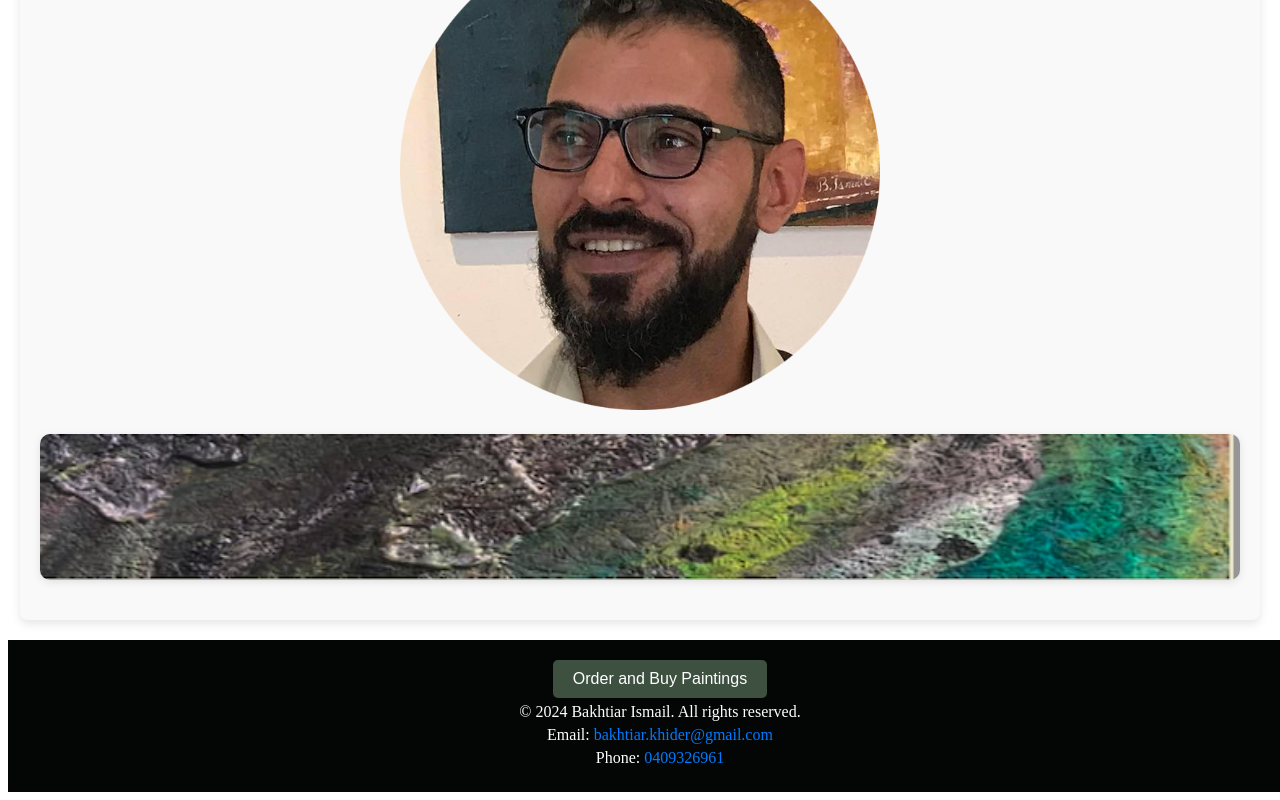
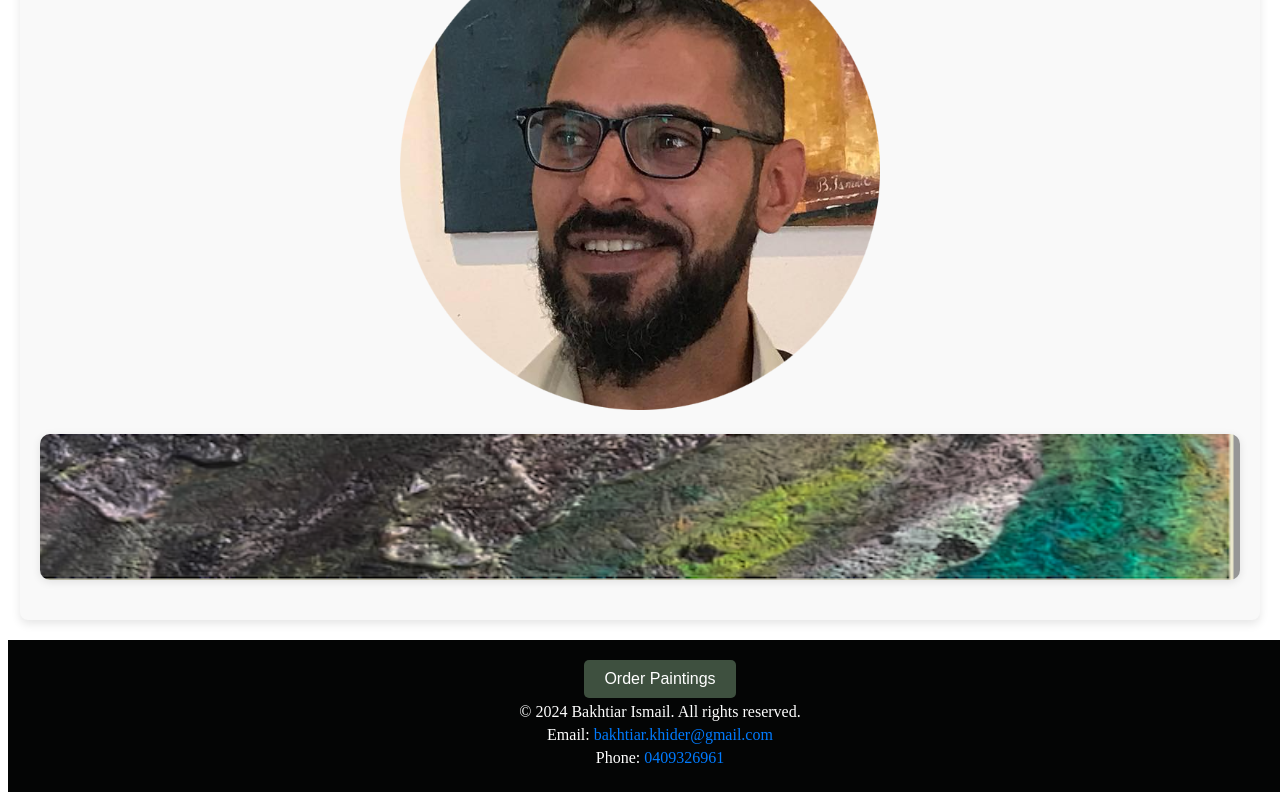
Before and after one commit to Bakhtiar-23/Artist-Showcase-Website-G3-, a React (Vite) app: page / in a window 1280 px wide. Shown: the part 422-1222 px from the top of the page. Built offline with nearby package versions, Linux system fonts and the light colour scheme.

Commit message:
Changed the button name

```diff
--- a/src/components/Footer.jsx
+++ b/src/components/Footer.jsx
@@ -4,7 +4,7 @@ const Footer = () => {
   return (
     <footer id="contact-artist" className="footer">
       <button onClick={() => window.location.href = "mailto:bakhtiar.khider@gmail.com"} className="order-button">
-        Order and Buy Paintings
+        Order Paintings
       </button>
       <p>&copy; {new Date().getFullYear()} Bakhtiar Ismail. All rights reserved.</p>
       <p>
```
